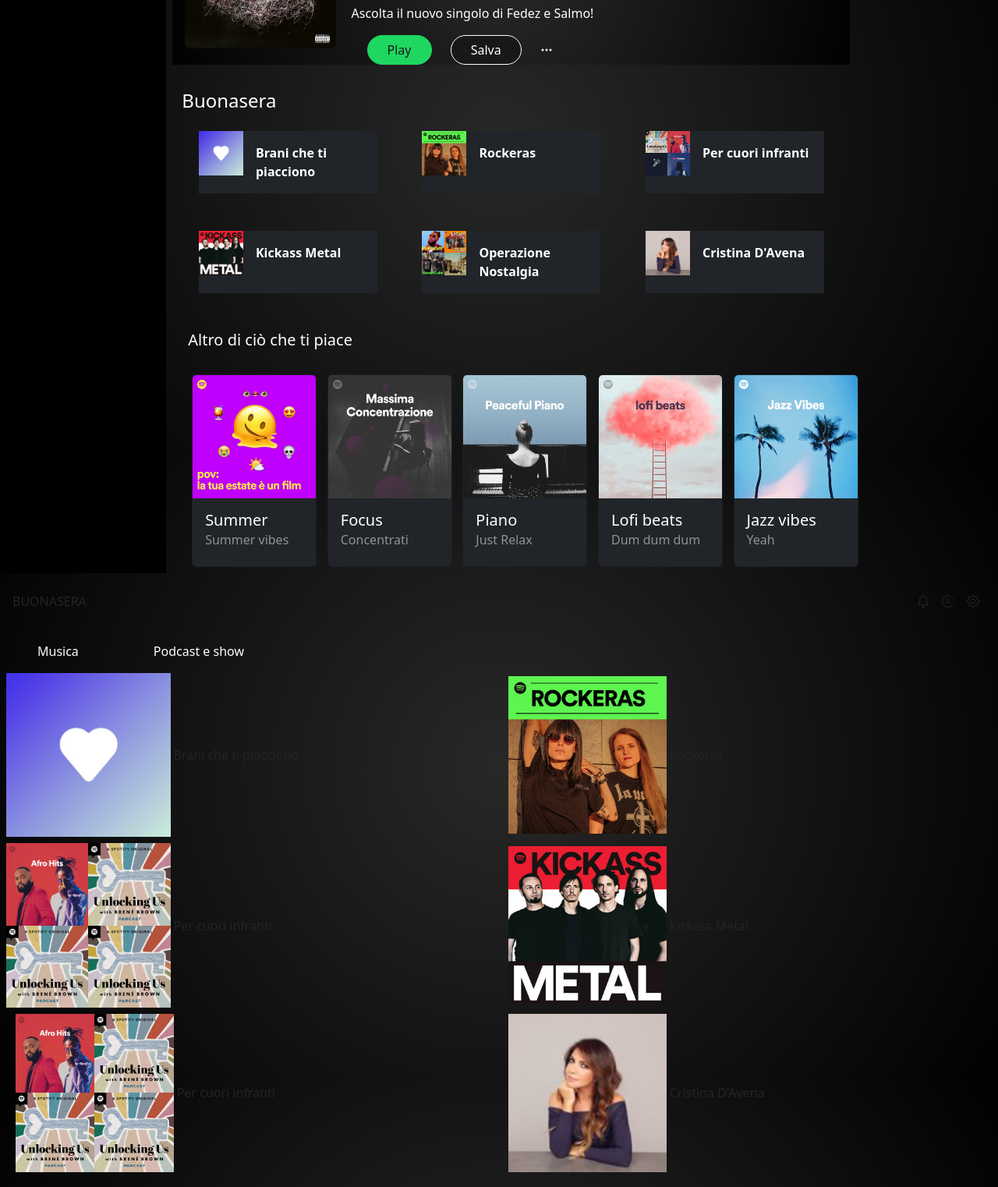
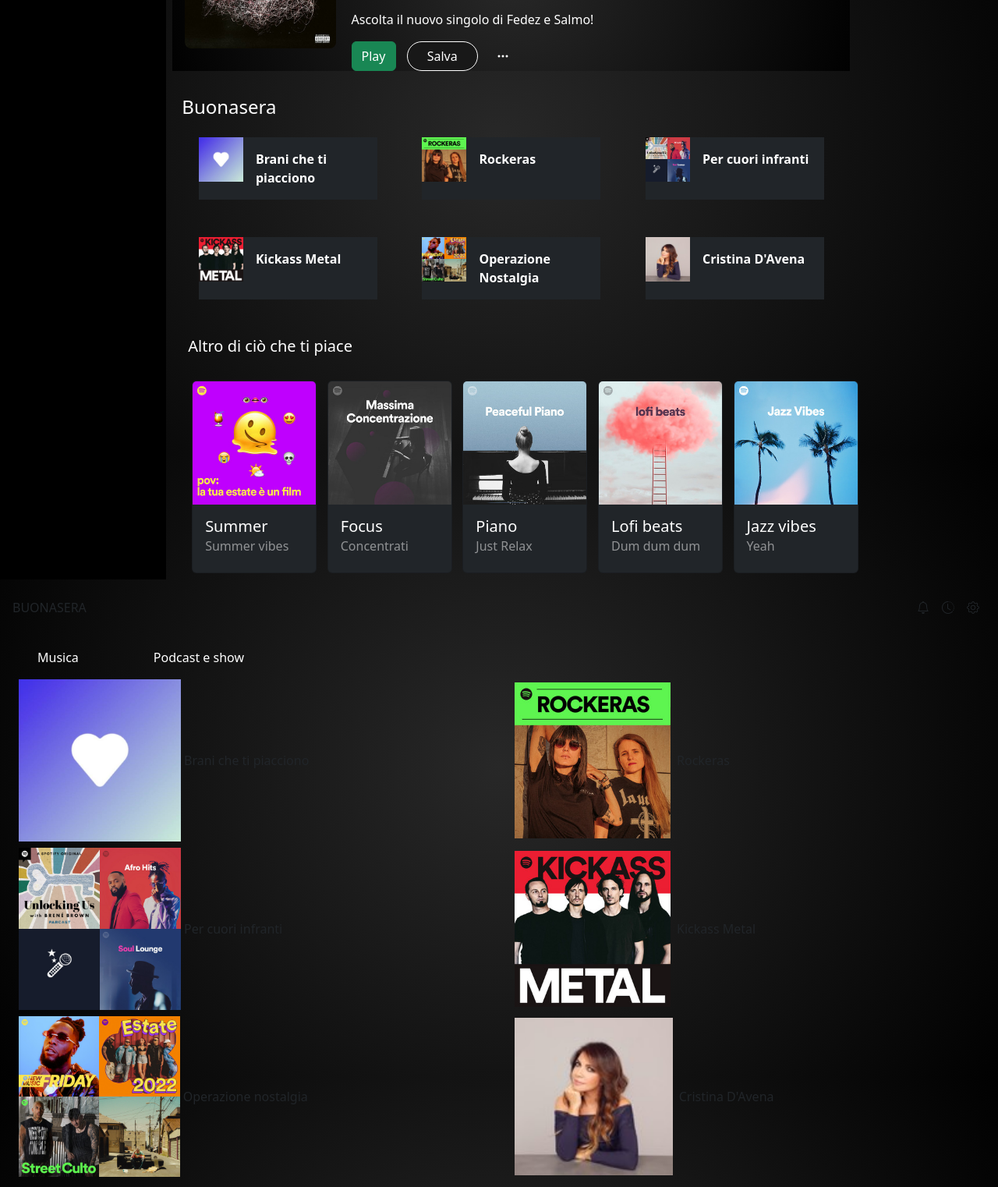
Before and after one commit to lisabuffagni/BuildWeek2, a website: page Jessica.html in a window 1280 px wide. Shown: the part 219-1741 px from the top of the page at 78% size. Drawn offline with nearby package versions, Linux system fonts and the light colour scheme; no server answers.

Commit message:
ModificheJess

```diff
--- a/Jessica.html
+++ b/Jessica.html
@@ -12,7 +12,7 @@
 <script src="assets/js/script.js"></script>
 </head>
 <body>
-  <div class="desktop">
+  <div class="desktopIndex">
         <div id="bodyContainer" class="container-fluid">
         <div id="bodyRow" class="row">
      <!-- navbar sulla sx CIELO QUIIIIIII-->
@@ -55,10 +55,10 @@
         <div id="sfumatura" class="row bg-black">
         <div class="col-3"><img src="./assets/imgs/main/image-1.jpg" class="rounded-3 img-fluid mt-3 ms-1"> </div>
         <div class="col-8"><p class="p-2">ALBUM</p> <button type="button" class="btn btn-dark float-end bottoneAnnunci">Nascondi Annunci</button>
-                <h1>VIOLA (feat. Salmo)</h1>
+                <p class="fs-2">VIOLA (feat. Salmo)</p>
                 <p>Fedez, Salmo</p>
                 <p>Ascolta il nuovo singolo di Fedez e Salmo!</p>
-        <button type="button" class="btn btn-success bottoneVerde">Play</button> <button type="button" class="btn btn-dark bottoneSalva">Salva</button> <svg xmlns="http://www.w3.org/2000/svg" width="16" height="16" fill="currentColor" class="bi bi-three-dots" viewBox="0 0 16 16">
+        <button type="button" class="btn btn-success bottoneVerdee">Play</button> <button type="button" class="btn btn-dark bottoneSalva">Salva</button> <svg xmlns="http://www.w3.org/2000/svg" width="16" height="16" fill="currentColor" class="bi bi-three-dots" viewBox="0 0 16 16">
         <path d="M3 9.5a1.5 1.5 0 1 1 0-3 1.5 1.5 0 0 1 0 3m5 0a1.5 1.5 0 1 1 0-3 1.5 1.5 0 0 1 0 3m5 0a1.5 1.5 0 1 1 0-3 1.5 1.5 0 0 1 0 3"/>
         </svg></div></div>
 
@@ -256,7 +256,8 @@
    </div>
         </div>
    </div>
-   <div class="mobile"><header>
+   <div class="mobileIndex">
+    <header>
     <div class="d-flex justify-content-between my-4">
       <div class="mx-3">
         <p>BUONASERA</p>
@@ -284,7 +285,7 @@
     </div>
   </header>
   <main class="">
-    <section class="d-flex justify-content-evenly">
+    <section class="d-flex justify-content-evenly ms-3">
       <div id="albumsSmall1">
         <div class="row m-2">
             <div class="col-6 d-flex align-items-center">
@@ -297,7 +298,7 @@
 
             <div class="col-6 d-flex align-items-center">
               <div class="col-4 p-0 m-0"><img src="../BuildWeek2/assets/imgs/search/image-50.jpg" style="width: 100%;" alt=""></div>
-                <div class="col-8 m-0 p-1 align-self-center">Rockeras</div>
+                <div class="col-8 ms-1 p-1 align-self-center">Rockeras</div>
             </div>
         </div>
 
@@ -306,7 +307,7 @@
           <div class="col-6 d-flex align-items-center">
 
               <div class="row">
-                <div class="col-4 p-0 m-0"><img src="../BuildWeek2/assets/imgs/search/image-28.jpg" style="width: 50%;" alt="album"><img src="../BuildWeek2/assets/imgs/search/image-15.jpg" style="width: 50%;"  alt="album"><img src="../BuildWeek2/assets/imgs/search/image-15.jpg" style="width: 50%;"  alt="album"><img src="../BuildWeek2/assets/imgs/search/image-15.jpg" style="width: 50%;"  alt="album"></div>
+                <div class="col-4 p-0 m-0"><img src="../BuildWeek2/assets/imgs/search/image-15.jpg" style="width: 50%;" alt="album"><img src="../BuildWeek2/assets/imgs/search/image-28.jpg" style="width: 50%;"  alt="album"><img src="../BuildWeek2/assets/imgs/search/image-21.jpg" style="width: 50%;"  alt="album"><img src="../BuildWeek2/assets/imgs/search/image-16.jpg" style="width: 50%;"  alt="album"></div>
                 <div class="col-8 m-0 p-1 align-self-center">Per cuori infranti</div>
 
               </div>
@@ -317,17 +318,17 @@
 
           <div class="col-6 d-flex align-items-center">
             <div class="col-4 p-0 m-0"><img src="../BuildWeek2/assets/imgs/search/image-31.jpg" style="width: 100%;" alt=""></div>
-              <div class="col-8 m-0 p-1 align-self-center">Kickass Metal</div>
+              <div class="col-8 ms-1 p-1 align-self-center">Kickass Metal</div>
           </div>
       </div>
-      <div class="row m-2">
+      <div class="row">
         <div class="col-6 d-flex align-items-center">
-          <div class="col-4 p-0 m-0"><img src="../BuildWeek2/assets/imgs/search/image-28.jpg" style="width: 50%;" alt="album"><img src="../BuildWeek2/assets/imgs/search/image-15.jpg" style="width: 50%;"  alt="album"><img src="../BuildWeek2/assets/imgs/search/image-15.jpg" style="width: 50%;"  alt="album"><img src="../BuildWeek2/assets/imgs/search/image-15.jpg" style="width: 50%;"  alt="album"></div>
-                <div class="col-8 m-0 p-1 align-self-center">Per cuori infranti</div>
+          <div class="col-4 p-0 ms-2"><img src="../BuildWeek2/assets/imgs/main/image-17.jpg" style="width: 50%;" alt="album"><img src="../BuildWeek2/assets/imgs/main/image-18.jpg" style="width: 50%;"  alt="album"><img src="../BuildWeek2/assets/imgs/main/image-19.jpg" style="width: 50%;"  alt="album"><img src="../BuildWeek2/assets/imgs/main/image-12.jpg" style="width: 50%;"  alt="album"></div>
+                <div class="col-8 m-0 p-1 align-self-center">Operazione nostalgia</div>
         </div>
         <div class="col-6 d-flex align-items-center">
-          <div class="col-4 p-0 m-0"><img src="../BuildWeek2/assets/imgs/main/cristina.jpg" style="width: 100%;" alt=""></div>
-            <div class="col-8 m-0 p-1 align-self-center">Cristina D'Avena</div>
+          <div class="col-4 p-0 m-0"><img src="../BuildWeek2/assets/imgs/main/cristina.jpg" style="width: 98%;" alt=""></div>
+            <div class="col-8 ms-1 p-0 align-self-center">Cristina D'Avena</div>
         </div>
     </div>
       </div>
--- a/assets/sass/_indexsass.scss
+++ b/assets/sass/_indexsass.scss
@@ -24,19 +24,21 @@
   }
 
 @media screen and (min-width:769px) {
-    .mobile {
+    .mobileIndex {
         display: none;
     }
 }
 
 @media screen and (max-width:768px) {
-    .desktop {
+    .desktopIndex {
         display: none;
     }
 
-    .mobile {
-      background: rgb(66,66,66);
-      background: radial-gradient(circle, rgba(66,66,66,1) 0%, rgba(0,0,0,1) 100%);
+    .mobileIndex {
+      background-color: $black;
+      color: $white;
+
+
     }
 
     .card {
@@ -70,17 +72,11 @@
     }
 }
 
-body {
-  background: radial-gradient(circle, rgb(40, 40, 40) 0%, rgba(1,1,1,1) 100%);
+.desktopIndex {
+  background-color: rgb(24, 24, 24);
 }
 
-#sfumatura {
-
-  background: radial-gradient(circle, rgb(40, 40, 40) 0%, rgba(1,1,1,1) 100%);
-
-}
-
-.bottoneVerde {
+.bottoneVerdee {
   background-color: $green;
   color: $black;
   border: 1px solid $green;
@@ -119,21 +115,12 @@
 }
 
 
-#main_Container  {
-
-  width: fit-content;
-}
-
 .rowPics img {
 
   width: 100%;
   height: 100%;
 }
 
-.mobile {
-
-  color: $white;
-}
 
 
   /*# sourceMappingURL=style.css.map */
```
